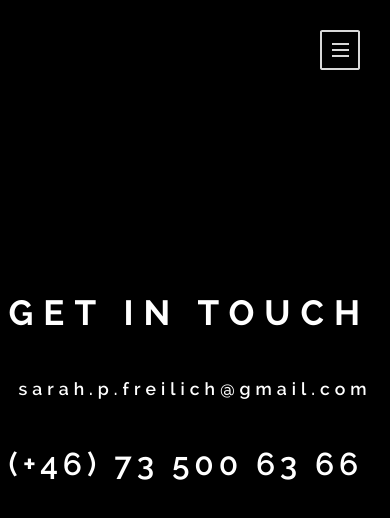
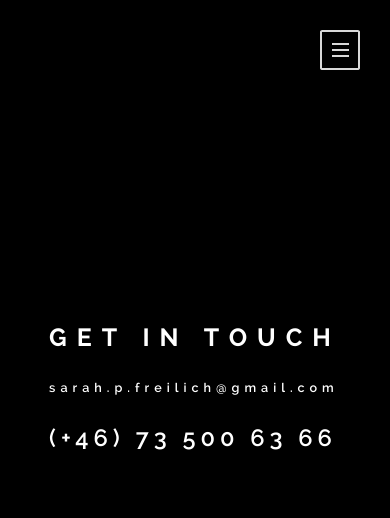
Before and after one commit to sarahfreilich/portfolio, a plain HTML site: page contact/index.html in a window 390 px wide. Drawn offline with Linux system fonts and the light colour scheme.

Commit message:
fixat contact

```diff
--- a/css/style.css
+++ b/css/style.css
@@ -696,6 +696,37 @@ img {
         padding-bottom: 10px;
     }
 
+    #contact {
+    left: 50%;
+    }
+
+    #contact h1 {
+    font-size: 24.9px;
+    line-height: 0px;
+    }
+
+    #contact h2 {
+        font-size: 12.6px;
+        line-height: 0;
+        margin: 0 0 50px 0;
+    }
+
+    #contact h3 {
+        font-size: 23.6px;
+        line-height: 0;
+    }
+
+    #contact ul li {
+        display: inline;
+        margin: 0 15px 0 0;
+    }
+
+    #contact ul li a img{
+        width: 40px;
+    }
+
+
+
 }
 /* RESPONSIVE CODE END */
 
```
